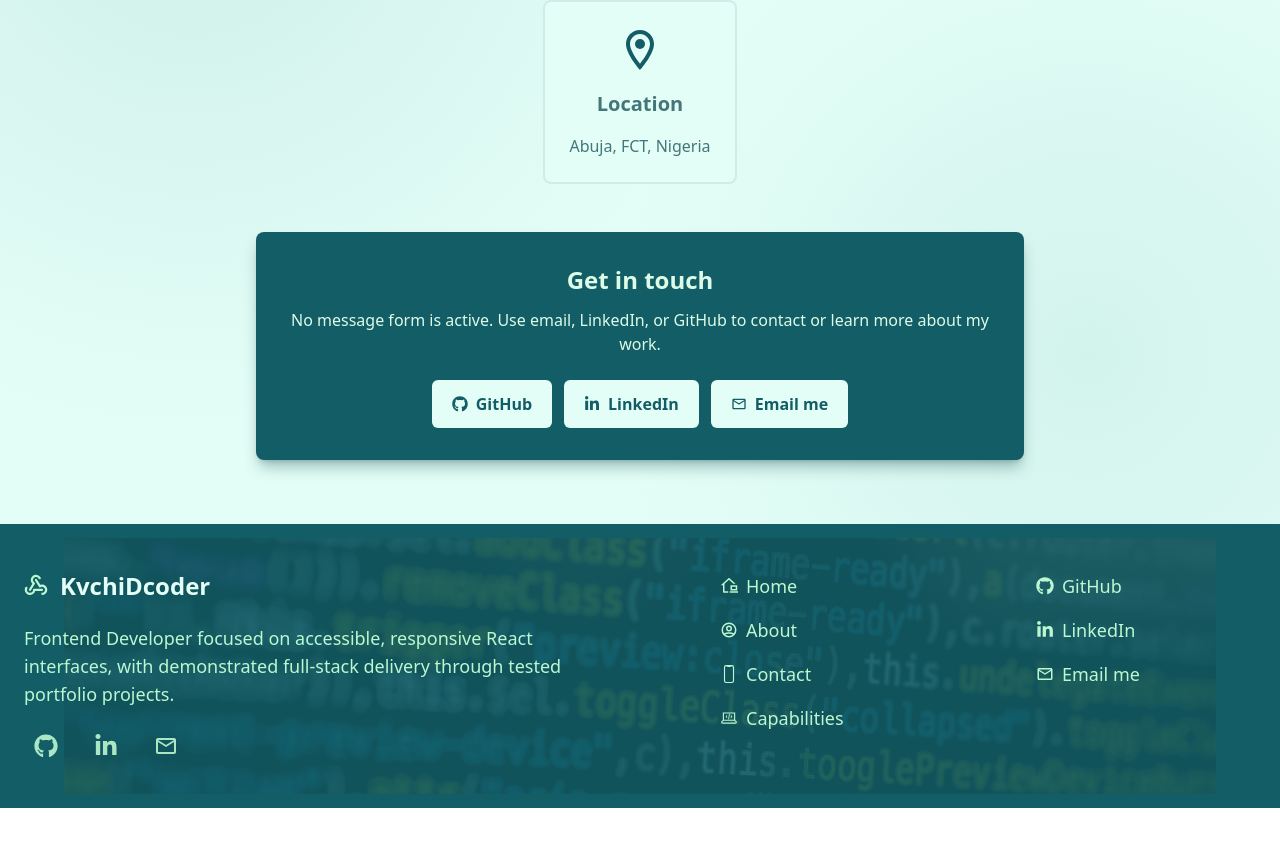
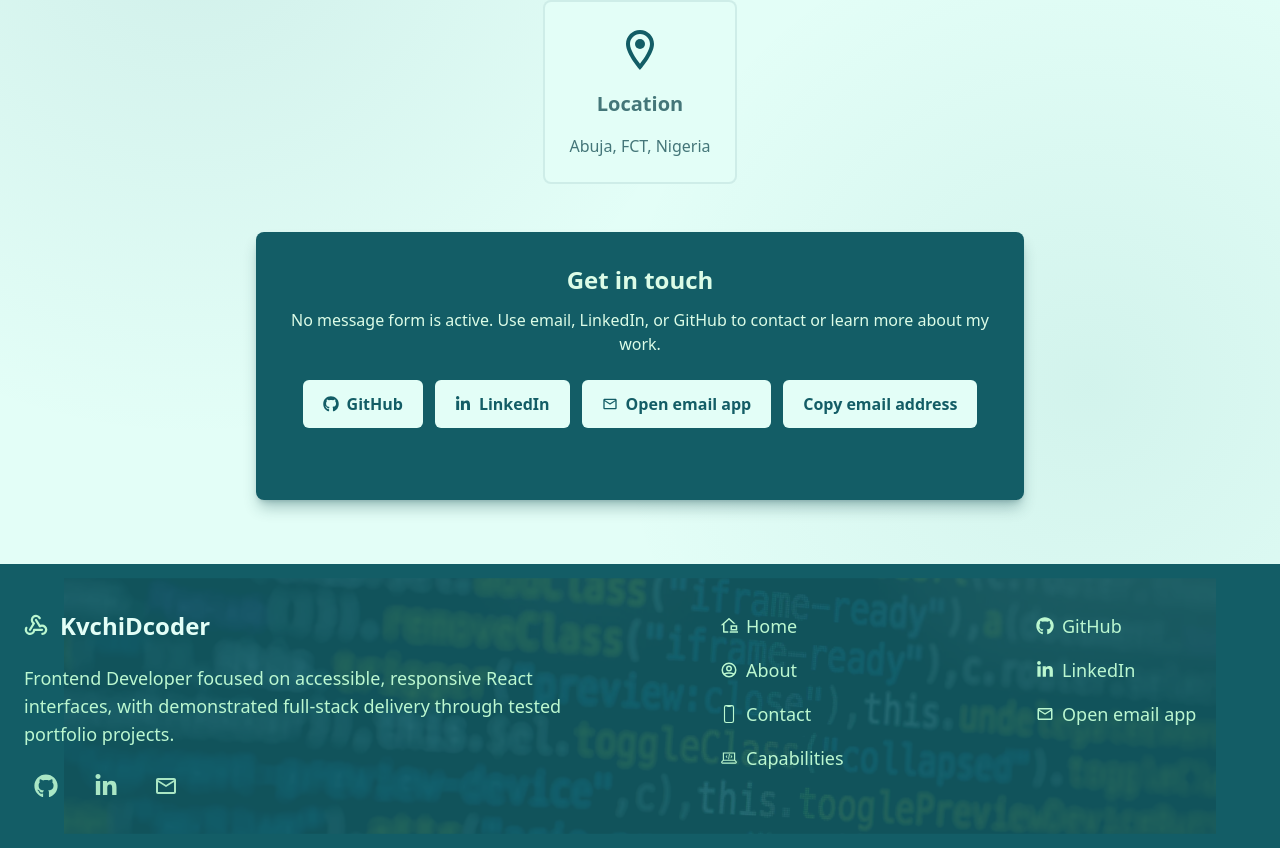
Before and after one commit to kvchi/My-portfolio, a React (Vite) app: page / in a window 1280 px wide. Shown: the part 8047-8895 px from the top of the page. Before the commit the page ends 8855 px from the top, so only its background shows below. Built offline with nearby package versions, Linux system fonts and the light colour scheme.

Commit message:
fix: add email copy fallback to contact section

```diff
--- a/src/data/socialLinkData.jsx
+++ b/src/data/socialLinkData.jsx
@@ -1,5 +1,7 @@
 import { FaGithub, FaLinkedinIn } from "react-icons/fa";
 import { MdOutlineMail } from "react-icons/md";
+
+export const emailAddress = "Jonathanmkpuma4@gmail.com";
 
 export const socialLinkData = [
   {
@@ -20,9 +22,9 @@
   },
   {
     id: "email",
-    title: "Email me",
+    title: "Open email app",
     ariaLabel: "Email Jonathan Mkpuma (opens your email application)",
-    href: "mailto:Jonathanmkpuma4@gmail.com",
+    href: `mailto:${emailAddress}`,
     icon: <MdOutlineMail />,
     newTab: false,
   },
--- a/src/pages/Contact.jsx
+++ b/src/pages/Contact.jsx
@@ -1,9 +1,30 @@
+import { useRef, useState } from 'react'
 import { contactLinkData } from '../data/contactLinkData'
-import { socialLinkData } from '../data/socialLinkData'
+import { emailAddress, socialLinkData } from '../data/socialLinkData'
 import Reveal from '../components/Reveal'
 
 
-function renderContact(Heading, Subheading) {
+function useCopyEmailAddress() {
+  const [copyFeedback, setCopyFeedback] = useState(null)
+  const copyAttempt = useRef(0)
+
+  const copyEmailAddress = async () => {
+    const attempt = copyAttempt.current + 1
+    copyAttempt.current = attempt
+
+    try {
+      if (!navigator.clipboard?.writeText) throw new Error('Clipboard API unavailable')
+      await navigator.clipboard.writeText(emailAddress)
+      setCopyFeedback({ attempt, copied: true })
+    } catch {
+      setCopyFeedback({ attempt, copied: false })
+    }
+  }
+
+  return { copyEmailAddress, copyFeedback }
+}
+
+function renderContact(Heading, Subheading, copyEmailAddress, copyFeedback) {
   return (
     <section id="contact" aria-labelledby="contact-heading" className="contact-motion-bg bg-backdrop">
        <div className='relative bg-backdrop flex items-center justify-center py-12 sm:py-16 md:py-20 px-4 sm:px-6'>
@@ -46,6 +67,28 @@
                 {link.newTab && <span className="sr-only"> (opens in a new tab)</span>}
               </a>
             ))}
+            <button
+              type="button"
+              onClick={copyEmailAddress}
+              className="contact-action motion-action min-h-11 inline-flex items-center justify-center gap-2 bg-backdrop text-primary font-semibold px-5 py-3 rounded-md hover:bg-green-100 focus-visible:outline focus-visible:outline-2 focus-visible:outline-offset-2 focus-visible:outline-white transition"
+            >
+              Copy email address
+            </button>
+          </div>
+          <div
+            role="status"
+            aria-atomic="true"
+            className="mt-4 min-h-6 text-sm sm:text-base text-green-100"
+          >
+            {copyFeedback && (
+              <p key={copyFeedback.attempt}>
+                {copyFeedback.copied ? (
+                  'Email address copied'
+                ) : (
+                  <>Copy failed. Email address: <span className="font-semibold break-all">{emailAddress}</span>. Select and copy it manually.</>
+                )}
+              </p>
+            )}
           </div>
         </Reveal>
       </section>
@@ -54,9 +97,11 @@
 }
 
 export function ContactSection() {
-  return renderContact("h2", "h3");
+  const { copyEmailAddress, copyFeedback } = useCopyEmailAddress()
+  return renderContact("h2", "h3", copyEmailAddress, copyFeedback);
 }
 
 export default function Contact() {
-  return <main id="main-content" className="bg-backdrop min-h-screen">{renderContact("h1", "h2")}</main>;
+  const { copyEmailAddress, copyFeedback } = useCopyEmailAddress()
+  return <main id="main-content" className="bg-backdrop min-h-screen">{renderContact("h1", "h2", copyEmailAddress, copyFeedback)}</main>;
 }
```
